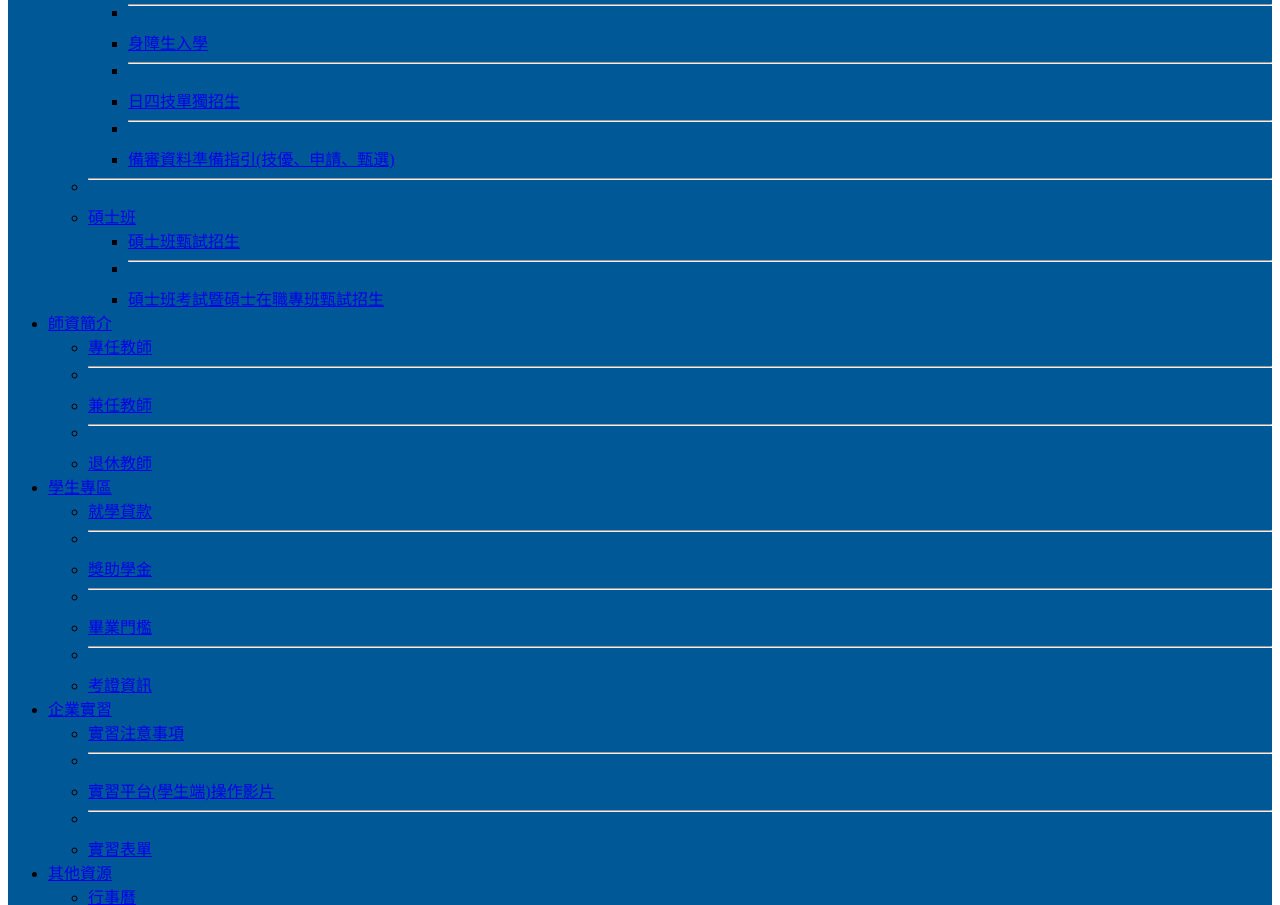
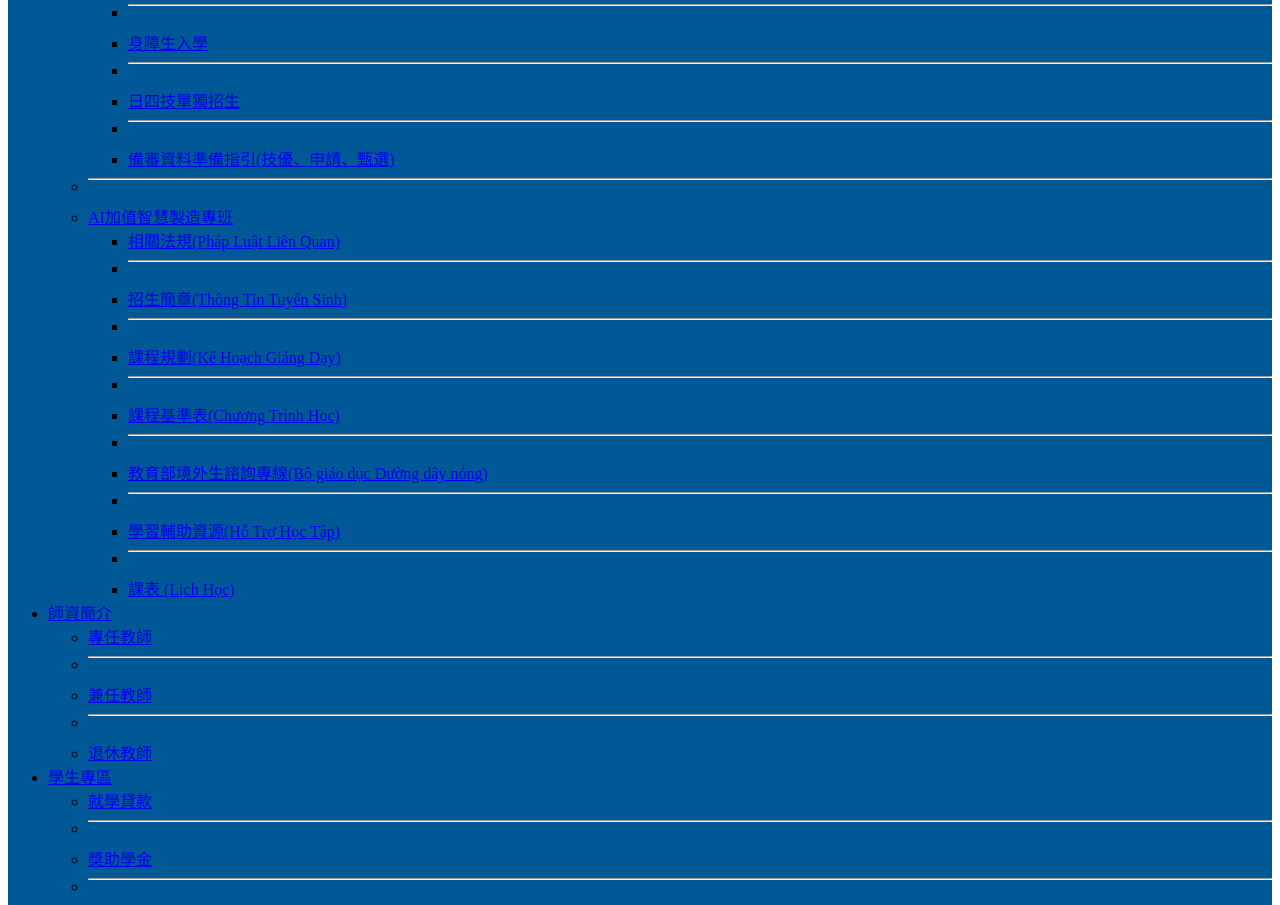
Before and after one commit to PinQiH/DMIS_IM, a PHP site: page /DMIS_IM/components/Header/header.php in a window 1280 px wide; the page is wider, and only the part inside the window is pictured. Shown: the part 1250-2155 px from the top of that part. Run offline with PHP 8.4, Linux system fonts and the light colour scheme.

Commit message:
修改navbar

```diff
--- a/components/Header/header.php
+++ b/components/Header/header.php
@@ -135,13 +135,33 @@
                                     </li>
 
                                     <li class="nav-item dropend">
-                                        <a class="dropdown-item dropdown-toggle" href="#">碩士班</a>
+                                        <a class="dropdown-item dropdown-toggle" href="#">AI加值智慧製造專班</a>
                                         <ul class="dropdown-menu">
-                                            <li><a class="dropdown-item" href="./pages/navbar-sublist/Admissions-List/gra1.php">碩士班甄試招生</a></li>
+                                            <li><a class="dropdown-item" href="./pages/navbar-sublist/Admissions-List/gra1.php">相關法規(Pháp Luật Liên Quan)</a></li>
                                             <li>
                                                 <hr class="dropdown-divider">
                                             </li>
-                                            <li><a class="dropdown-item" href="./pages/navbar-sublist/Admissions-List/gra2.php">碩士班考試暨碩士在職專班甄試招生</a></li>
+                                            <li><a class="dropdown-item" href="./pages/navbar-sublist/Admissions-List/gra2.php">招生簡章(Thông Tin Tuyển Sinh)</a></li>
+                                            <li>
+                                                <hr class="dropdown-divider">
+                                            </li>
+                                            <li><a class="dropdown-item" href="./pages/navbar-sublist/Admissions-List/gra2.php">課程規劃(Kế Hoạch Giảng Dạy)</a></li>
+                                            <li>
+                                                <hr class="dropdown-divider">
+                                            </li>
+                                            <li><a class="dropdown-item" href="./pages/navbar-sublist/Admissions-List/gra2.php">課程基準表(Chương Trình Học)</a></li>
+                                            <li>
+                                                <hr class="dropdown-divider">
+                                            </li>
+                                            <li><a class="dropdown-item" href="./pages/navbar-sublist/Admissions-List/gra2.php">教育部境外生諮詢專線(Bộ giáo dục Đường dây nóng)</a></li>
+                                            <li>
+                                                <hr class="dropdown-divider">
+                                            </li>
+                                            <li><a class="dropdown-item" href="./pages/navbar-sublist/Admissions-List/gra2.php">學習輔助資源(Hỗ Trợ Học Tập)</a></li>
+                                            <li>
+                                                <hr class="dropdown-divider">
+                                            </li>
+                                            <li><a class="dropdown-item" href="./pages/navbar-sublist/Admissions-List/gra2.php">課表 (Lịch Học)</a></li>
                                         </ul>
                                     </li>
 
```
